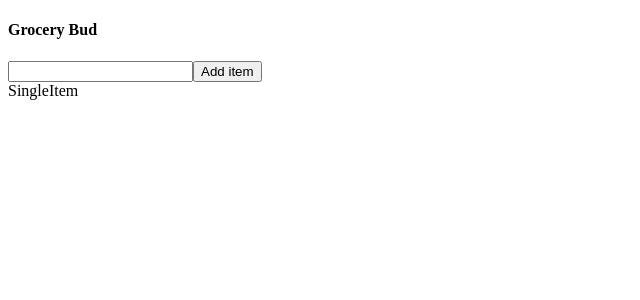
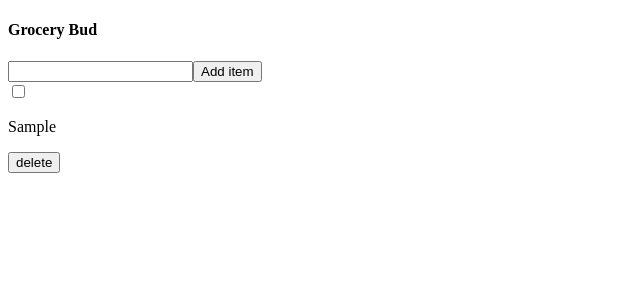
Before and after one commit to miawithcode/react-grocery-bud, a React (Vite) app: page / in a window 1280 px wide. Both pictures are taken after typing "Sample" into the empty fields and a click on the button "Add item". Shown: the top 300 px of the page, without its empty margins (0-640 px from the left). Built offline with nearby package versions, Linux system fonts and the light colour scheme.

Commit message:
feat: add singleitem component

```diff
--- a/src/components/SingleItem.jsx
+++ b/src/components/SingleItem.jsx
@@ -1,6 +1,25 @@
-const SingleItem = () => {
+import { useState } from 'react';
+
+const SingleItem = ({ item, removeItem }) => {
+  const [isChecked, setIsChecked] = useState(item.completed);
+
   return (
-    <div>SingleItem</div>
-  )
-}
-export default SingleItem
+    <div className="single-item">
+      <input
+        type="checkbox"
+        checked={isChecked}
+        onChange={() => setIsChecked(!isChecked)}
+      />
+      <p
+        style={{
+          textTransform: 'capitalize',
+          textDecoration: isChecked && 'line-through',
+        }}
+      >
+        {item.name}
+      </p>
+      <button type="button">delete</button>
+    </div>
+  );
+};
+export default SingleItem;
```
